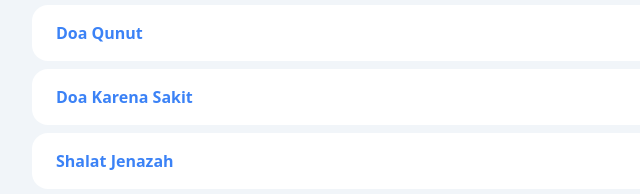
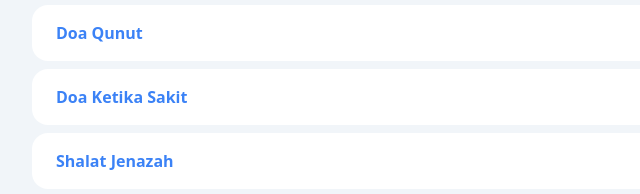
Before and after one commit to dzikrmy/mydzikr, a plain HTML site: page index.html in a window 1280 px wide. Shown: the part 559-753 px from the top of the page, 208-848 px from the left. Drawn offline with Linux system fonts and the light colour scheme.

Commit message:
update wording

```diff
--- a/index.html
+++ b/index.html
@@ -79,7 +79,7 @@
             </svg>
         </a>
         <a href="other-sakit-sendiri.html" class="menu-other-active">
-            Doa karena sakit
+            Doa ketika sakit
             <svg xmlns="http://www.w3.org/2000/svg" fill="none" viewBox="0 0 24 24" stroke-width="1.5" stroke="currentColor" class="w-6 h-6">
                 <path stroke-linecap="round" stroke-linejoin="round" d="M8.25 4.5l7.5 7.5-7.5 7.5" />
             </svg>
```
Also changed, not shown: templates/index.html (+1 -1 lines).
